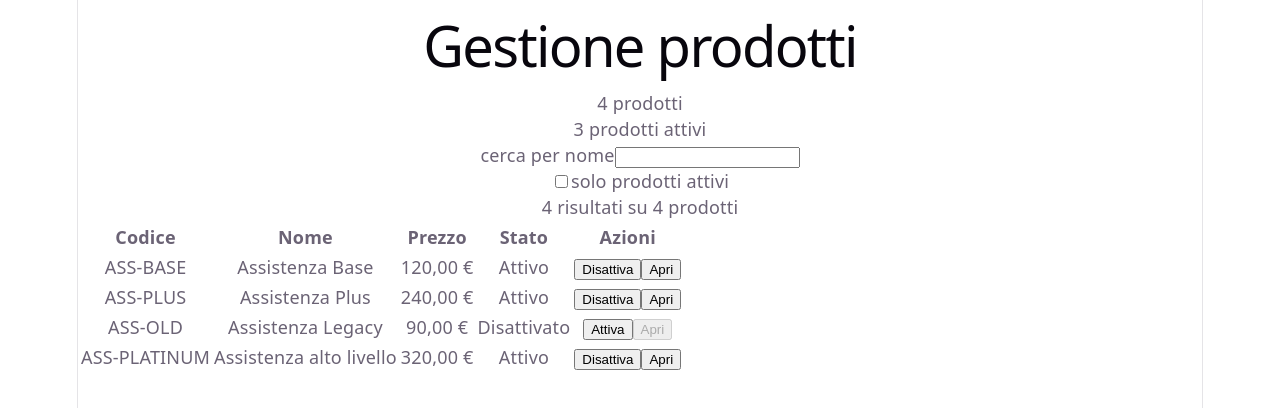
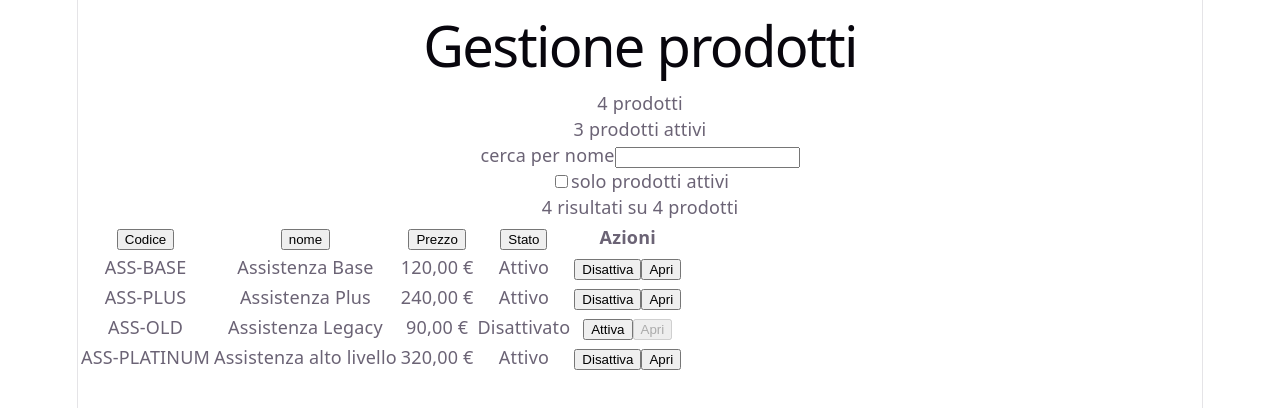
Before and after one commit to netalex/react-refresh, a React (Vite) app: page /products in a window 1280 px wide. Shown: the top 408 px of the page. Built offline with nearby package versions, Linux system fonts and the light colour scheme.

Commit message:
giorno 2 v8 3 ordinamento

```diff
--- a/src/App.tsx
+++ b/src/App.tsx
@@ -13,8 +13,10 @@ import {
 import {
   flexRender,
   getCoreRowModel,
+  getSortedRowModel,
   useReactTable,
   type ColumnDef,
+  type SortingState,
 } from "@tanstack/react-table"
 
 type Product = {
@@ -147,10 +149,10 @@ export default function App() {
   const search = searchParams.get("q") ?? "";
   const onlyActive = searchParams.get("active") === "true";
   const navigate = useNavigate();
+  const [sorting, setSorting] = useState<SortingState>([])
 
   function handleToggleActive(productId: string) {
-    setProducts(
-      (previousProducts) => previousProducts.map(
+    setProducts((previousProducts) => previousProducts.map(
       (product) => product.id === productId ?
         { ...product, active: !product.active }
         : product
@@ -175,21 +177,43 @@ export default function App() {
 
   const normalizedSearch = search.trim().toLowerCase();
 
-  const filteredProducts = products.filter(
-    (product) => {
+  // const filteredProducts = products.filter(
+  //   (product) => {
 
-      const matchesSearch = product.name.toLowerCase().includes(normalizedSearch)
+  //     const matchesSearch = product.name.toLowerCase().includes(normalizedSearch)
 
-      const matchesActive = !onlyActive || product.active
+  //     const matchesActive = !onlyActive || product.active
 
-      return matchesSearch && matchesActive
+  //     return matchesSearch && matchesActive
+  //   });
+
+  const filteredProducts = useMemo(() => {
+    return products.filter((product) => {
+      const matchesSearch = product
+        .name
+        .toLowerCase()
+        .includes(normalizedSearch);
+      const matchesActive = !onlyActive || product.active;
+
+      return matchesSearch && matchesActive;
     });
+  }, [products, normalizedSearch, onlyActive]);
 
   const table = useReactTable({
     data: filteredProducts,
     columns: productColumns,
+
+    state: {
+      sorting,
+    },
+    onSortingChange: setSorting,
+
     getCoreRowModel: getCoreRowModel(),
+    getSortedRowModel: getSortedRowModel(),
     getRowId: (product) => product.id,
+
+    enableMultiSort: false,
+    sortDescFirst: false,
   });
 
   useEffect(() => {
@@ -252,24 +276,85 @@ export default function App() {
 
       <table>
         <thead>
-          <tr>
-            <th scope="col">Codice</th>
-            <th scope="col">Nome</th>
-            <th scope="col">Prezzo</th>
-            <th scope="col">Stato</th>
+          {table.getHeaderGroups().map((headerGroup) => (
+            <tr key={headerGroup.id}>
+              {headerGroup.headers.map((header) => {
+                const sortDirection = header.column.getIsSorted();
+
+                return (
+                  <th
+                    key={header.id}
+                    scope="col"
+                    aria-sort={
+                      sortDirection === "asc"
+                        ? "ascending"
+                        : sortDirection === "desc"
+                          ? "descending"
+                          : undefined
+                    }
+                  >
+                    {header.isPlaceholder ? null : (
+                      <button
+                        type="button"
+                        disabled={!header.column.getCanSort()}
+                        onClick={header.column.getToggleSortingHandler()}
+                      >
+                        {flexRender(
+                          header.column.columnDef.header,
+                          header.getContext(),
+                        )}
+
+                        {sortDirection === "asc" && " ↑"}
+                        {sortDirection === "desc" && " ↓"}
+                      </button>
+                    )}
+                  </th>
+                );
+              })}
+
               <th scope="col">Azioni</th>
             </tr>
+          ))}
         </thead>
 
         <tbody>
-          {filteredProducts.map((product) => (
-            <ProductRow
-              key={product.id}
-              product={product}
-              onOpen={handleOpen}
-              onToggleActive={handleToggleActive}
-            />
+          {table.getRowModel().rows.map((row) => (
+            <tr key={row.id}>
+              {row.getVisibleCells().map((cell) => (
+                <td key={cell.id}>
+                  {flexRender(
+                    cell.column.columnDef.cell,
+                    cell.getContext(),
+                  )}
+                </td>
               ))}
+
+              <td>
+                <button
+                  type="button"
+                  onClick={() => handleToggleActive(row.original.id)}
+                >
+                  {row.original.active ? "Disattiva" : "Attiva"}
+                </button>
+
+                <button
+                  type="button"
+                  disabled={!row.original.active}
+                  onClick={() => handleOpen(row.original.id)}
+                >
+                  Apri
+                </button>
+              </td>
+            </tr>
+          ))}
+
+          {table.getRowModel().rows.length === 0 && (
+            <tr>
+              <td colSpan={table.getVisibleLeafColumns().length + 1}>
+                Nessun prodotto trovato
+              </td>
+            </tr>
+          )}
         </tbody>
       </table>
     </main>
```
Lines whose indentation alone changed are shown as unchanged.
